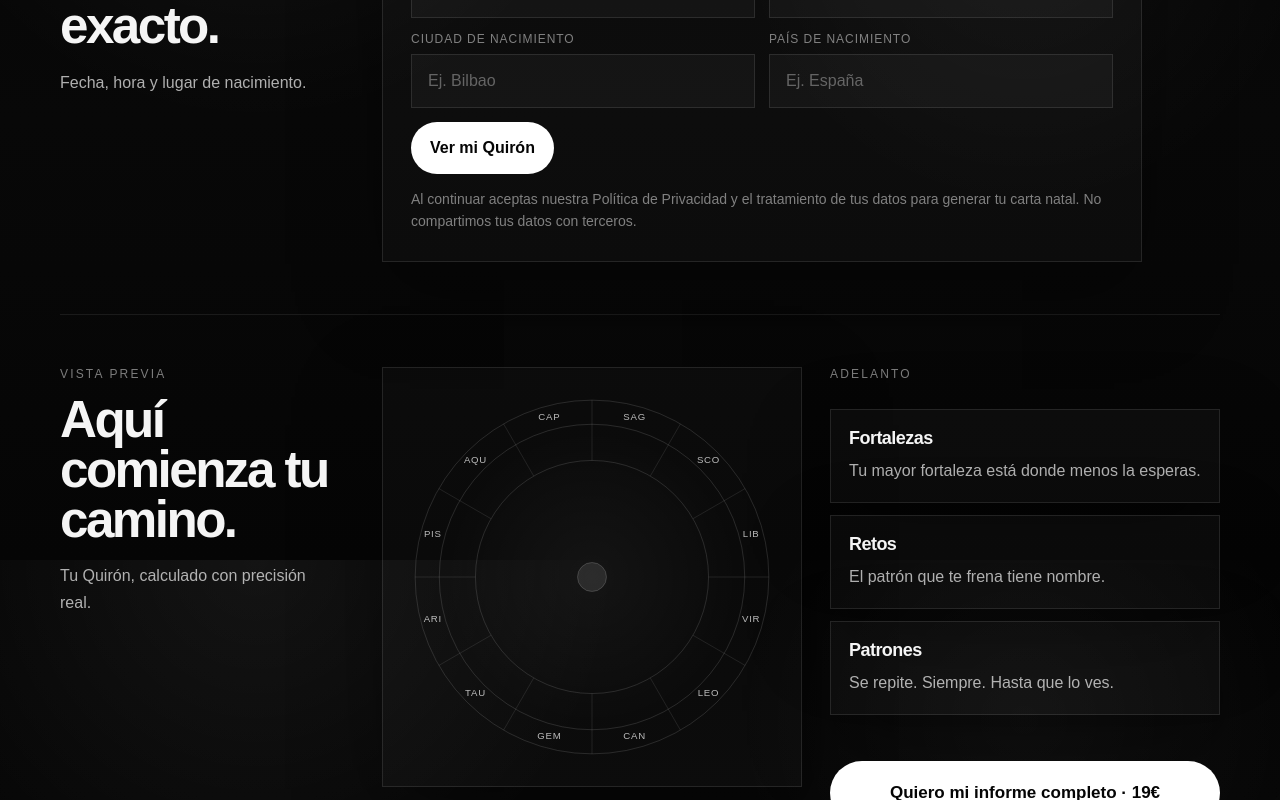
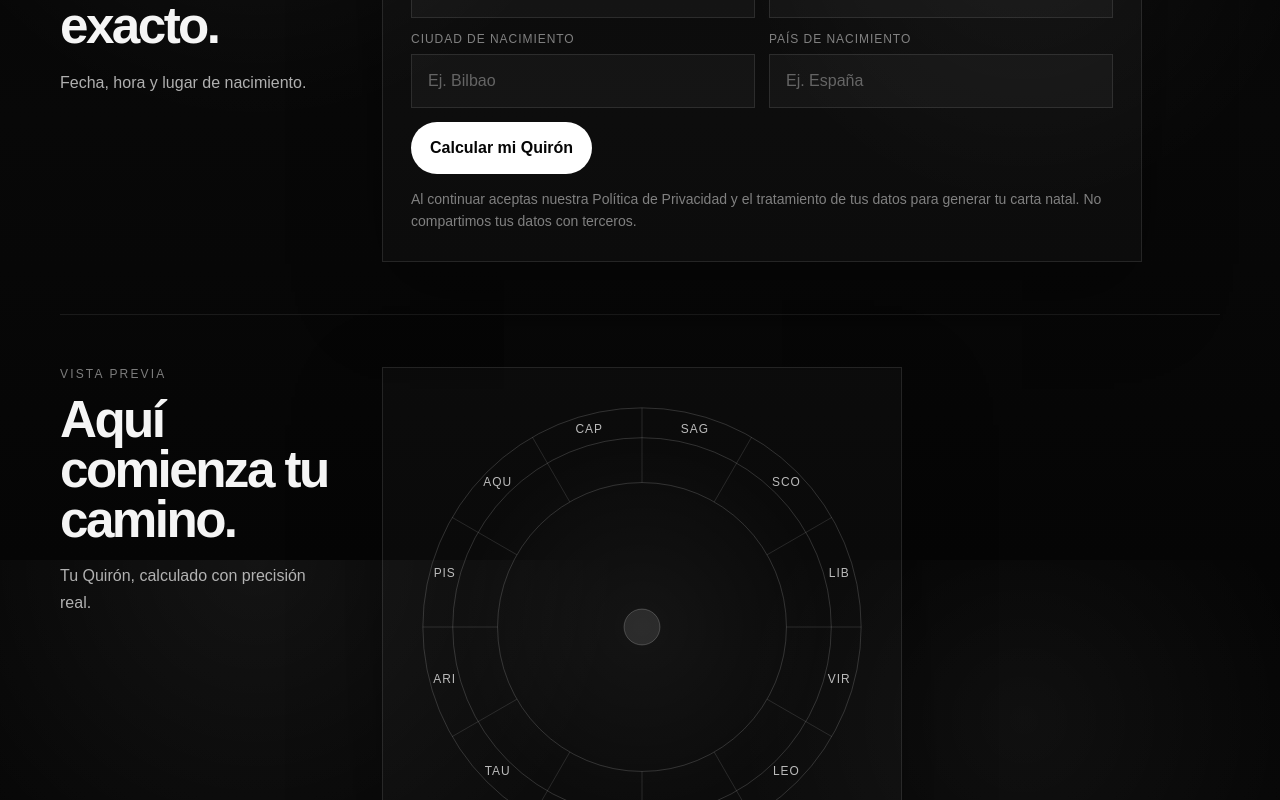
Before and after one commit to XabierUV/Kiron-code-Fronted, a Next.js app: page / in a window 1280 px wide. Shown: the part 1040-1840 px from the top of the page. Built offline with nearby package versions, Linux system fonts and the light colour scheme.

Commit message:
feat: restructure preview section — wheel full-width after results, hide CTA before submit

```diff
--- a/components/natal-chart-wheel.tsx
+++ b/components/natal-chart-wheel.tsx
@@ -2,6 +2,7 @@ import type { ChartData, ChartPoint } from "@/types/chart";
 
 type NatalChartWheelProps = {
   chartData: ChartData | null;
+  fullWidth?: boolean;
 };
 
 const POINT_ORDER = [
@@ -114,7 +115,7 @@ function getStackedPointRadius(index: number) {
   return 180;
 }
 
-export function NatalChartWheel({ chartData }: NatalChartWheelProps) {
+export function NatalChartWheel({ chartData, fullWidth }: NatalChartWheelProps) {
   const size = 520;
   const center = 260;
 
@@ -133,7 +134,7 @@ export function NatalChartWheel({ chartData }: NatalChartWheelProps) {
   const asc = ascendant ?? 0;
 
   return (
-    <div className="natalWheelWrap">
+    <div className="natalWheelWrap" style={fullWidth ? { maxWidth: "none" } : undefined}>
       <svg
         viewBox={`0 0 ${size} ${size}`}
         className="natalWheel"
--- a/components/preview-section.tsx
+++ b/components/preview-section.tsx
@@ -20,6 +20,7 @@ export function PreviewSection({
   hasPremiumReport,
 }: PreviewSectionProps) {
   const t = copy[lang];
+  const hasData = chartData !== null;
 
   return (
     <section className="contentSection" id="results">
@@ -29,13 +30,12 @@ export function PreviewSection({
         <p className="sectionText">{t.results.subtitle}</p>
       </div>
 
-      <div className="resultsLayout" style={{ minWidth: 0 }}>
-        <NatalChartWheel chartData={chartData} />
+      {!hasData ? (
+        <NatalChartWheel chartData={null} />
+      ) : (
+        <div style={{ display: "flex", flexDirection: "column", gap: "14px", minWidth: 0 }}>
+          <NatalChartWheel chartData={chartData} fullWidth />
 
-        <div className="resultsPanel" style={{ minWidth: 0 }}>
-          <p className="miniLabel">{t.results.previewTitle}</p>
-
-          <div className="insightStack">
           <article className="insightCard">
             <h3>{t.results.strengths}</h3>
             <p>{previewData?.strengths ?? t.results.fallbackStrengths}</p>
@@ -50,7 +50,6 @@ export function PreviewSection({
             <h3>{t.results.patterns}</h3>
             <p>{previewData?.patterns ?? t.results.fallbackPatterns}</p>
           </article>
-          </div>
 
           <button
             type="button"
@@ -58,7 +57,7 @@ export function PreviewSection({
             onClick={onPremiumClick}
             style={{
               width: "100%",
-              marginTop: "32px",
+              marginTop: "6px",
               minHeight: "64px",
               fontSize: "17px",
             }}
@@ -66,7 +65,7 @@ export function PreviewSection({
             {hasPremiumReport ? "Ver informe completo" : t.results.cta}
           </button>
         </div>
-      </div>
+      )}
     </section>
   );
 }
--- a/lib/copy.ts
+++ b/lib/copy.ts
@@ -24,7 +24,7 @@ export const copy = {
       birthTime: "Hora de nacimiento",
       birthCity: "Ciudad de nacimiento",
       birthCountry: "País de nacimiento",
-      submit: "Ver mi Quirón",
+      submit: "Calcular mi Quirón",
       loading: "Generando...",
       helper:
         "Al continuar aceptas nuestra Política de Privacidad y el tratamiento de tus datos para generar tu carta natal. No compartimos tus datos con terceros.",
```
Lines whose indentation alone changed are shown as unchanged.
